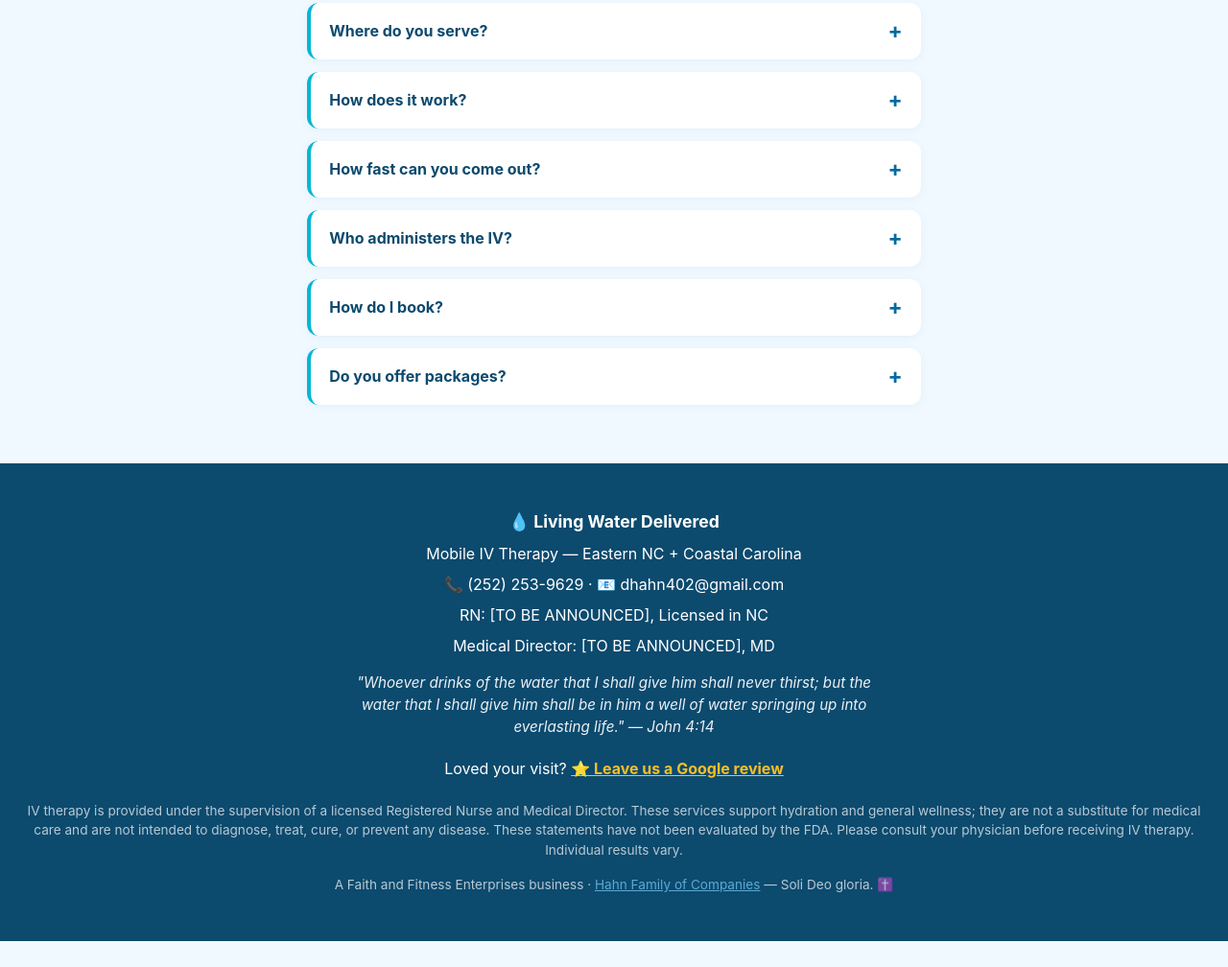
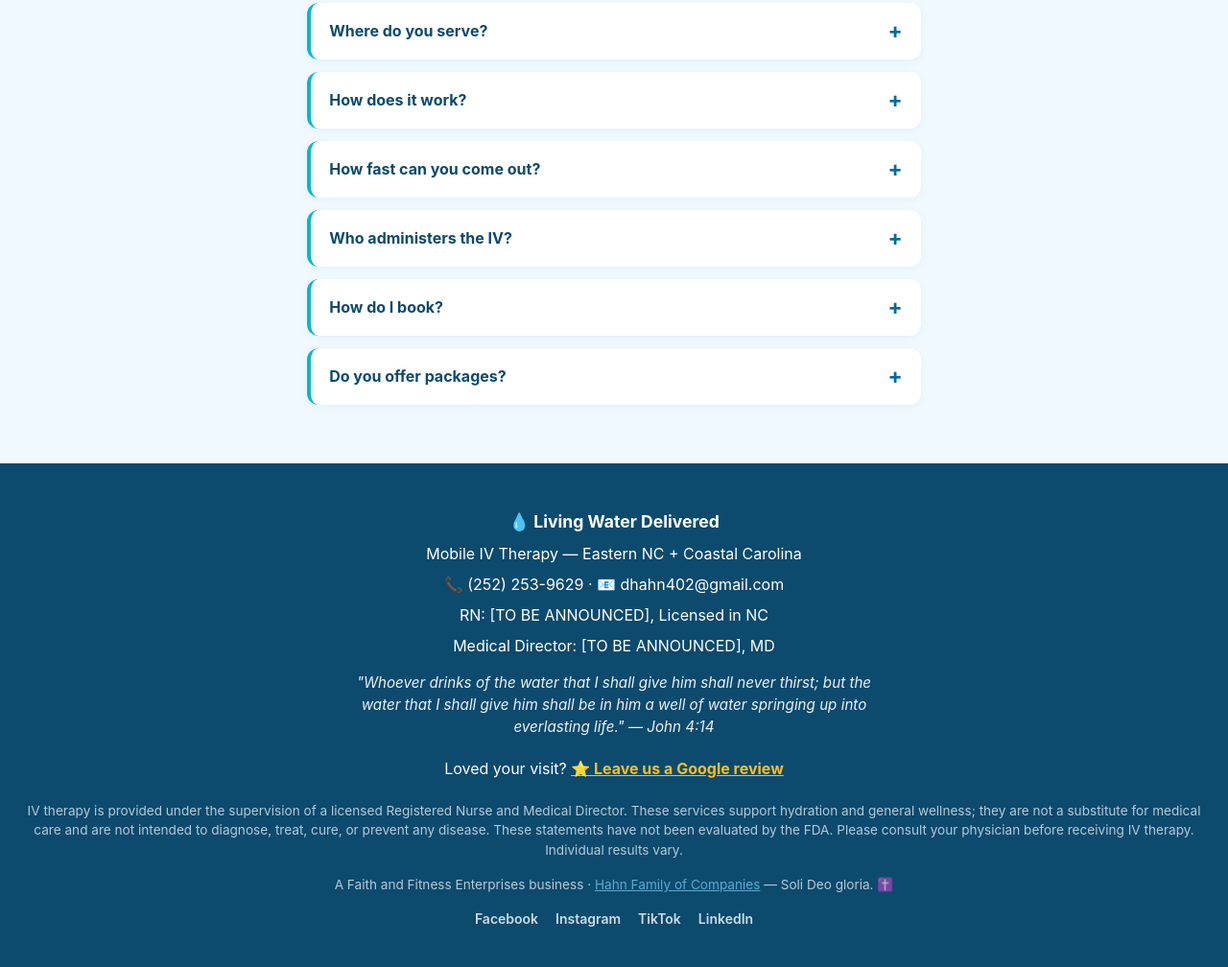
Before and after one commit to dhahn402/faith-fitness-mobile-iv, a plain HTML site: page index.html in a window 1280 px wide. Shown: the part 4081-5089 px from the top of the page at 96% size. Before the commit the page ends 5062 px from the top, so only its background shows below. Drawn offline with Linux system fonts and the light colour scheme.

Commit message:
Footer: add social media links (Facebook, Instagram, TikTok, LinkedIn)

```diff
--- a/index.html
+++ b/index.html
@@ -323,7 +323,13 @@
   <p style="margin-top:1.2rem;">Loved your visit? <a href="https://www.google.com/search?q=Living+Water+Delivered+New+Bern+NC" target="_blank" rel="noopener" style="color:#fbbf24;font-weight:700;">⭐ Leave us a Google review</a></p>
   <p class="parent" style="margin-top:1.4rem;line-height:1.5;">IV therapy is provided under the supervision of a licensed Registered Nurse and Medical Director. These services support hydration and general wellness; they are not a substitute for medical care and are not intended to diagnose, treat, cure, or prevent any disease. These statements have not been evaluated by the FDA. Please consult your physician before receiving IV therapy. Individual results vary.</p>
   <p class="parent">A Faith and Fitness Enterprises business · <a href="https://dhahn402.github.io/hahn-family/" target="_blank" rel="noopener" style="color:#7dd3fc;">Hahn Family of Companies</a> — Soli Deo gloria. ✝️</p>
-</footer>
+      <nav class="social-links" aria-label="Social media" style="margin-top:14px;display:flex;flex-wrap:wrap;gap:18px;justify-content:center;font-size:14px;font-weight:600;">
+        <a href="https://www.facebook.com/mrdavidworthingtonhahn" target="_blank" rel="noopener me" style="color:inherit;text-decoration:none;opacity:.8;">Facebook</a>
+        <a href="https://www.instagram.com/davidworthingtonhahn" target="_blank" rel="noopener me" style="color:inherit;text-decoration:none;opacity:.8;">Instagram</a>
+        <a href="https://www.tiktok.com/@davidhahn.ai" target="_blank" rel="noopener me" style="color:inherit;text-decoration:none;opacity:.8;">TikTok</a>
+        <a href="https://www.linkedin.com/in/david-hahn-a6094b205" target="_blank" rel="noopener me" style="color:inherit;text-decoration:none;opacity:.8;">LinkedIn</a>
+      </nav>
+  </footer>
 
 </body>
 </html>
```
